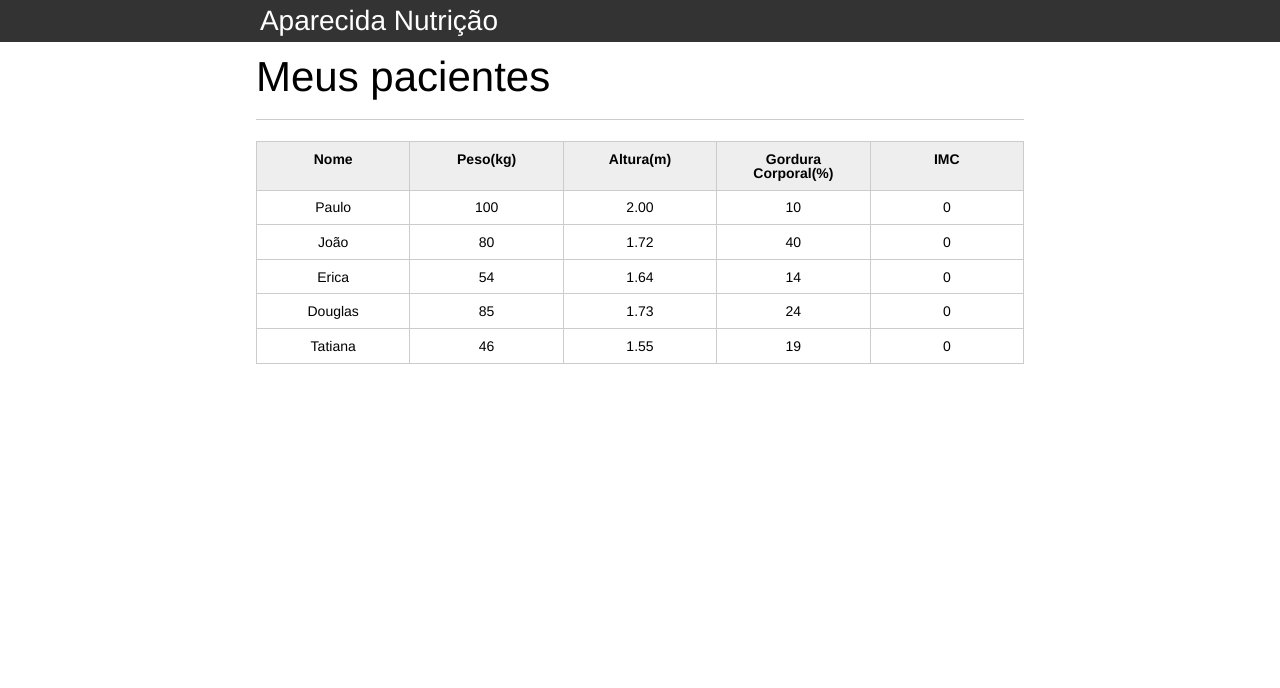
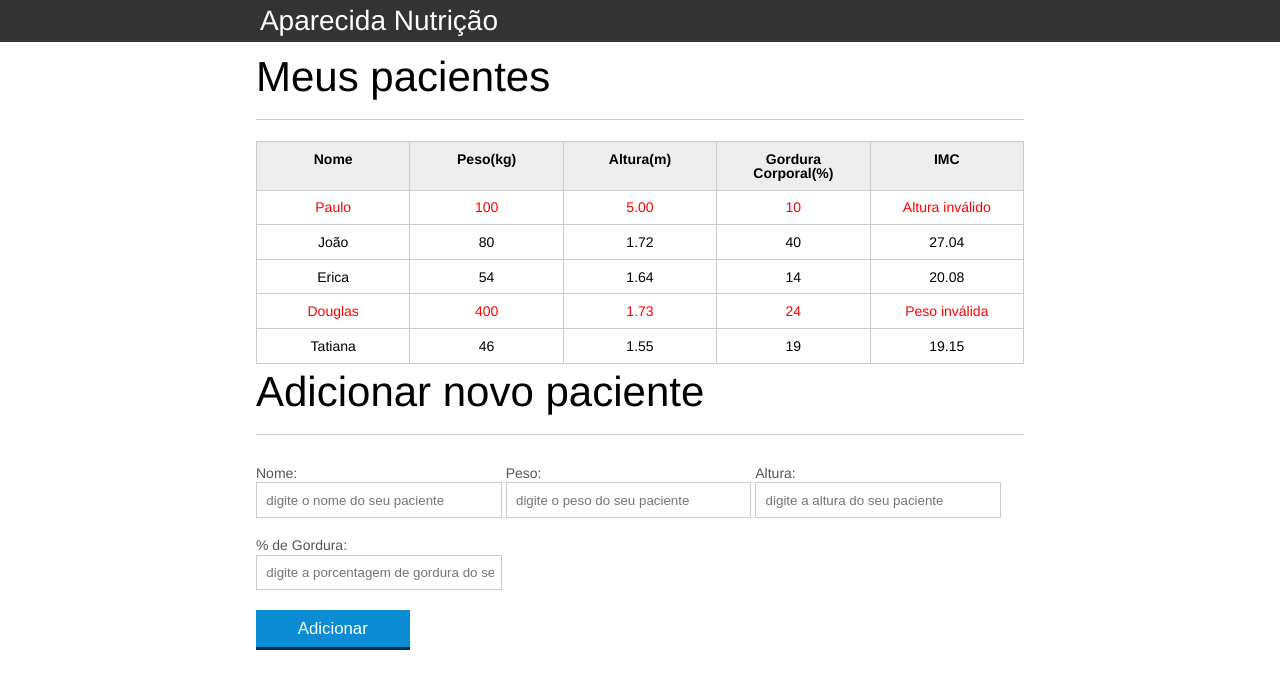
Before and after one commit to IgorMartSan/Curso-Javascript, a plain HTML site: page introducao-javascript/index.html in a window 1280 px wide. Drawn offline with Linux system fonts and the light colour scheme.

Commit message:
terceira parte do curso

```diff
--- a/introducao-javascript/css/index.css
+++ b/introducao-javascript/css/index.css
@@ -132,3 +132,7 @@ button[disabled=disabled], button:disabled {
 .campo-invalido{
 	border: 1px solid red;
 }
+
+.paciente-invalido {
+	color:  red;
+}
--- a/introducao-javascript/index.html
+++ b/introducao-javascript/index.html
@@ -33,7 +33,7 @@
 						<tr class="paciente" >
 							<td class="info-nome">Paulo</td>
 							<td class="info-peso">100</td>
-							<td class="info-altura">2.00</td>
+							<td class="info-altura">5.00</td>
 							<td class="info-gordura">10</td>
 							<td class="info-imc">0</td>
 						</tr>
@@ -56,7 +56,7 @@
 
 						<tr class="paciente">
 							<td class="info-nome">Douglas</td>
-							<td class="info-peso">85</td>
+							<td class="info-peso">400</td>
 							<td class="info-altura">1.73</td>
 							<td class="info-gordura">24</td>
 							<td class="info-imc">0</td>
@@ -70,9 +70,32 @@
 						</tr>
 					</tbody>
 				</table>
-
 			</section>
 		</main>
+		<!-- ... -->
+		<section class="container">
+			<h2 id="titulo-form">Adicionar novo paciente</h2>
+			<form id="form-adiciona">
+				<div class="grupo">
+					<label for="nome">Nome:</label>
+					<input id="nome" name="nome" type="text" placeholder="digite o nome do seu paciente" class="campo">
+				</div>
+				<div class="grupo">
+					<label for="peso">Peso:</label>
+					<input id="peso" name="peso" type="text" placeholder="digite o peso do seu paciente" class="campo campo-medio">
+				</div>
+				<div class="grupo">
+					<label for="altura">Altura:</label>
+					<input id="altura" name="altura" type="text" placeholder="digite a altura do seu paciente" class="campo campo-medio">
+				</div>
+				<div class="grupo">
+					<label for="gordura">% de Gordura:</label>
+					<input id="gordura" type="text" placeholder="digite a porcentagem de gordura do seu paciente" class="campo campo-medio">
+				</div>
+
+				<button id="adicionar-paciente" class="botao bto-principal">Adicionar</button>
+			</form>
+		</section>
 		<script src="js/principal.js"> </script>
 	</body>
 </html>
--- a/introducao-javascript/js/principal.js
+++ b/introducao-javascript/js/principal.js
@@ -1,13 +1,53 @@
 
 
-var vetorPacientes = document.querySelectorAll(".paciente");
+var vetorPacientes = document.querySelectorAll(".paciente"); // pega a tabela que tem a class pacientes
+console.log (vetorPacientes);
 
-for (let index = 0; index < vetorPacientes.length; index++) {
+for (let index = 0; index < vetorPacientes.length; index++) { // para cada paciente ele vai pegar
     var peso = vetorPacientes[index].querySelector(".info-peso").textContent;
     var altura = vetorPacientes[index].querySelector(".info-altura").textContent;
+    var tdIMC = vetorPacientes[index].querySelector(".info-imc")
 
-    vetorPaciente[index].querySelector(".info-imc").textContent = peso * (altura**2);
 
-    alert(" peso "+ peso + " - altura "+ altura);
+    var pesoValido = true;
+    var alturaValido=true;
+
+    if (peso < 0 || peso > 300.00)  {
+        alert ("Peso invalido na linha: "+ (index + 1));
+        pesoValido = false;
+        tdIMC.textContent = "Peso inválida";
+        vetorPacientes[index].style.color = "red";
+    }
+
+    if ( altura < 0.00 || altura > 3.00){
+        alert("Altura inválida na linha: "+ (index + 1));
+        alturaValido=false;
+        tdIMC.textContent = "Altura inválido";
+        vetorPacientes[index].style.color = "red";
+        vetorPacientes[index].classList.add("paciente-invalido");
+
+    }
+
+    if (alturaValido != false &&  pesoValido != false){
+    var resultado = (peso / (altura**2));
+    tdIMC.textContent = resultado.toFixed(2) ;
+    }
+    //alert(" peso "+ peso + " - altura "+ altura );
 
 }
+
+//escutando evento
+
+var titulo = document.querySelector(".titulo");
+titulo.addEventListener("click", mostraMensagemAoClicar);
+
+function mostraMensagemAoClicar (){
+
+    alert("Voce clicou no Titulo")
+}
+
+var botaoFormulario = document.querySelector("#adicionar-paciente");
+botaoFormulario.addEventListener("click", (event) =>{
+    event.preventDefault();
+    console.log("clicou no botão")
+})
```
